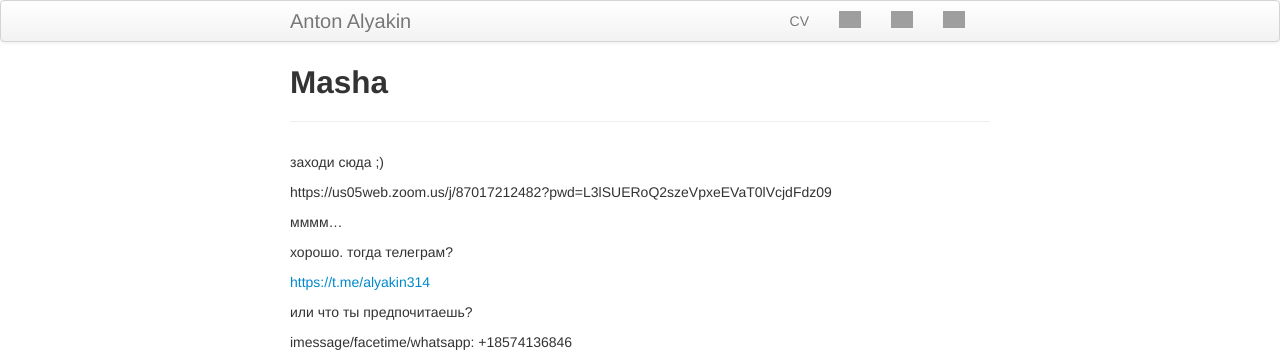
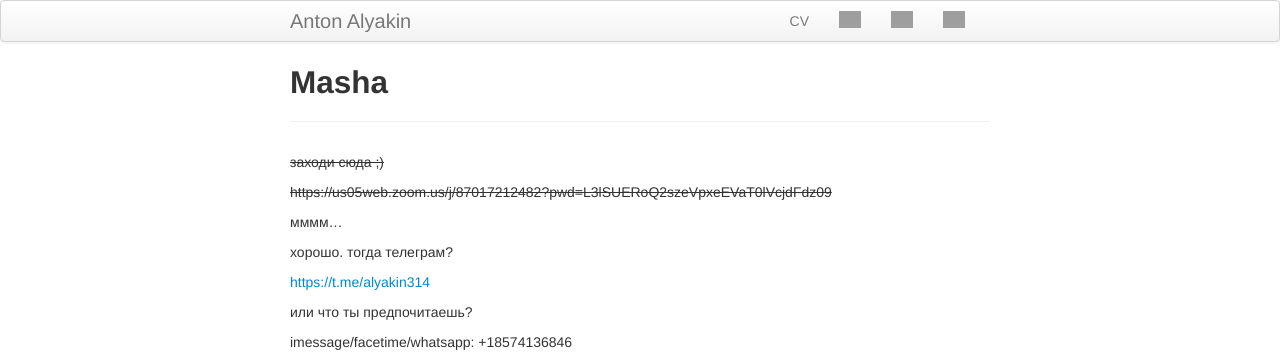
Before and after one commit to alyakin314/alyakin314.github.io, a Jekyll site: the page built from pages/masha.md, in a window 1280 px wide. Shown: the top 352 px of the page. Built offline with Jekyll 4.4.1, drawn with Linux system fonts in a browser that asks for light colours; grey boxes are pictures that could not be loaded.

Commit message:
made changes

```diff
--- a/pages/masha.md
+++ b/pages/masha.md
@@ -3,9 +3,9 @@ layout: page
 title: Masha
 ---
 
-заходи сюда ;)
+~~заходи сюда ;)~~
 
-https://us05web.zoom.us/j/87017212482?pwd=L3lSUERoQ2szeVpxeEVaT0lVcjdFdz09
+~~https://us05web.zoom.us/j/87017212482?pwd=L3lSUERoQ2szeVpxeEVaT0lVcjdFdz09~~
 
 
 
```
